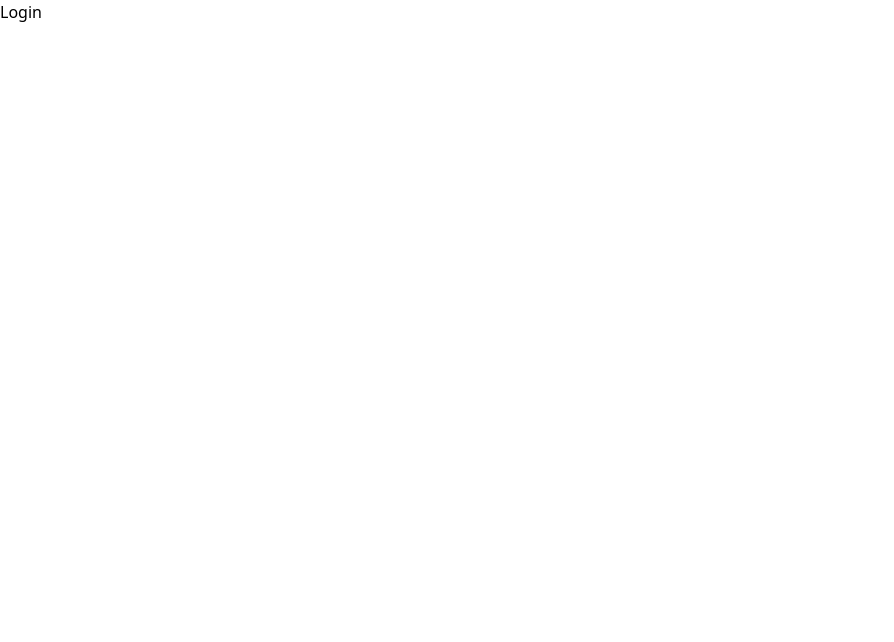
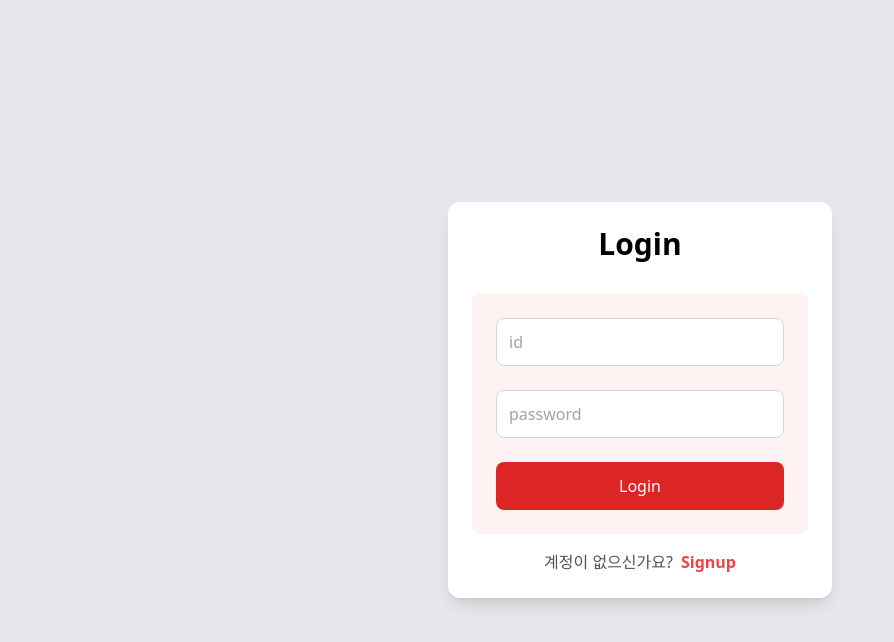
Before and after one commit to DnJ0408/sixteen-personalities, a React (Vite) app: page /login in a window 1280 px wide. Shown: the top 642 px of the page, without its empty margins (0-894 px from the left). Built offline with nearby package versions, Linux system fonts and the light colour scheme.

Commit message:
✨ Update : import LOGIN_INPUTS

```diff
--- a/src/pages/Login.jsx
+++ b/src/pages/Login.jsx
@@ -1,8 +1,11 @@
-
+import AuthForm from "../components/AuthForm"
+import { LOGIN_INPUTS } from "../constants/INPUTS"
 
 const Login = () => {
   return (
-    <div>Login</div>
+    <div>
+      <AuthForm title="Login" inputs={LOGIN_INPUTS} />
+    </div>
   )
 }
 
```
